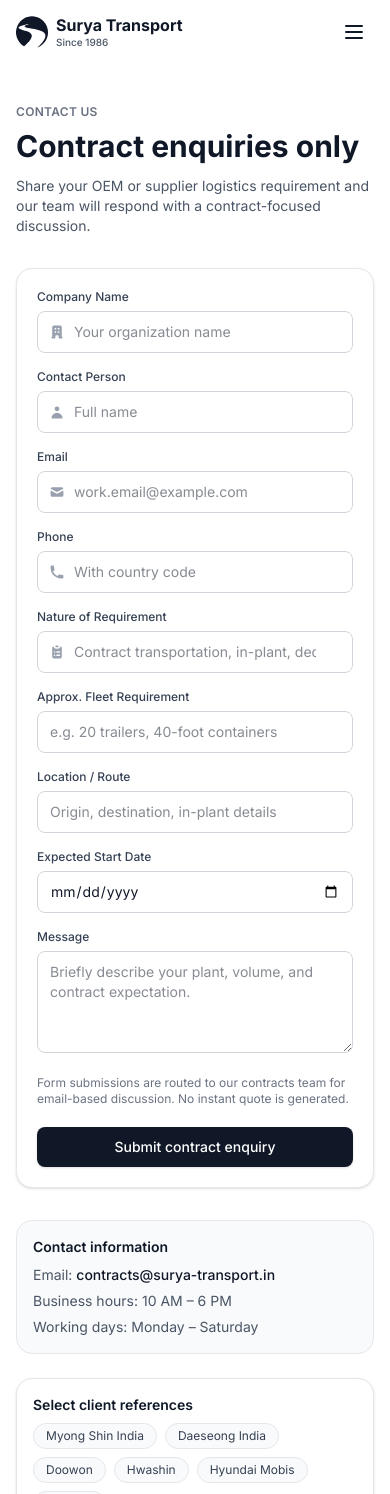
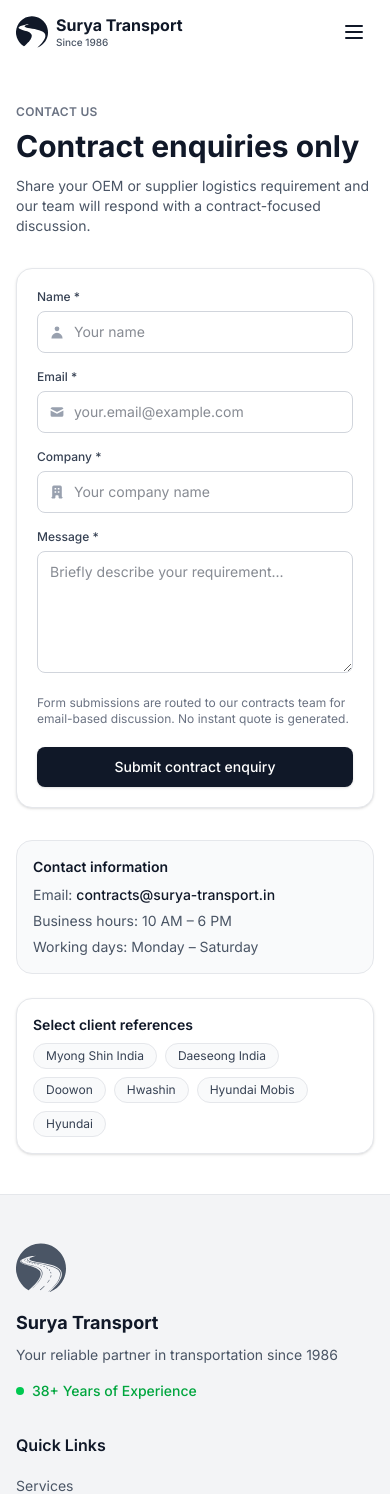
Before and after one commit to manojhegde2001/surya-transport, a Next.js app: page /contact in a window 390 px wide. Shown: the top 1494 px of the page. Built offline with nearby package versions, Linux system fonts and the light colour scheme.

Commit message:
mail config

```diff
--- a/package.json
+++ b/package.json
@@ -12,8 +12,9 @@
     "dotenv": "^17.2.3",
     "framer-motion": "^12.24.7",
     "googleapis": "^170.1.0",
-    "next": "16.1.1",
+    "next": "^16.1.5",
     "next-themes": "^0.4.6",
+    "nodemailer": "^7.0.12",
     "react": "19.2.3",
     "react-dom": "19.2.3",
     "react-hook-form": "^7.70.0",
@@ -24,6 +25,7 @@
   "devDependencies": {
     "@tailwindcss/postcss": "^4",
     "@types/node": "^25.0.3",
+    "@types/nodemailer": "^7.0.9",
     "@types/react": "^19",
     "@types/react-dom": "^19",
     "babel-plugin-react-compiler": "1.0.0",
--- a/src/app/contact/page.tsx
+++ b/src/app/contact/page.tsx
@@ -1,7 +1,7 @@
 'use client';
 
 import { useState } from 'react';
-import { HiMail, HiUser, HiPhone, HiOfficeBuilding, HiClipboardList } from 'react-icons/hi';
+import { HiMail, HiUser, HiOfficeBuilding } from 'react-icons/hi';
 
 const clientNames = [
   'Myong Shin India',
@@ -14,11 +14,39 @@
 
 export default function ContactPage() {
   const [submitting, setSubmitting] = useState(false);
+  const [status, setStatus] = useState('');
 
-  const handleSubmit = (e: React.FormEvent<HTMLFormElement>) => {
+  const handleSubmit = async (e: React.FormEvent<HTMLFormElement>) => {
     e.preventDefault();
     setSubmitting(true);
-    setTimeout(() => setSubmitting(false), 1000);
+    setStatus('');
+
+    const formData = new FormData(e.currentTarget);
+    const data = {
+      name: formData.get('name'),
+      email: formData.get('email'),
+      company: formData.get('company'),
+      message: formData.get('message'),
+    };
+
+    try {
+      const response = await fetch('/api/contact', {
+        method: 'POST',
+        headers: { 'Content-Type': 'application/json' },
+        body: JSON.stringify(data),
+      });
+
+      if (response.ok) {
+        setStatus('Message sent successfully!');
+        e.currentTarget.reset();
+      } else {
+        setStatus('Failed to send. Please try again.');
+      }
+    } catch (error) {
+      setStatus('Error occurred. Please try again.');
+    } finally {
+      setSubmitting(false);
+    }
   };
 
   return (
@@ -42,10 +70,46 @@
             onSubmit={handleSubmit}
             className="rounded-2xl border border-gray-200 dark:border-gray-800 bg-white dark:bg-gray-900/80 p-5 sm:p-6 shadow-sm"
           >
-            <div className="grid gap-4 sm:gap-5 sm:grid-cols-2">
-              <div className="sm:col-span-2">
+            <div className="space-y-4">
+              <div>
                 <label className="block text-xs font-medium text-gray-700 dark:text-gray-300 mb-1.5">
-                  Company Name
+                  Name *
+                </label>
+                <div className="relative">
+                  <span className="pointer-events-none absolute inset-y-0 left-3 flex items-center text-gray-400">
+                    <HiUser className="w-4 h-4" />
+                  </span>
+                  <input
+                    type="text"
+                    name="name"
+                    required
+                    className="w-full rounded-lg border border-gray-300 dark:border-gray-700 bg-white dark:bg-gray-950 px-9 py-2.5 text-sm text-gray-900 dark:text-gray-100 focus:outline-none focus:ring-2 focus:ring-gray-900 dark:focus:ring-gray-100"
+                    placeholder="Your name"
+                  />
+                </div>
+              </div>
+
+              <div>
+                <label className="block text-xs font-medium text-gray-700 dark:text-gray-300 mb-1.5">
+                  Email *
+                </label>
+                <div className="relative">
+                  <span className="pointer-events-none absolute inset-y-0 left-3 flex items-center text-gray-400">
+                    <HiMail className="w-4 h-4" />
+                  </span>
+                  <input
+                    type="email"
+                    name="email"
+                    required
+                    className="w-full rounded-lg border border-gray-300 dark:border-gray-700 bg-white dark:bg-gray-950 px-9 py-2.5 text-sm text-gray-900 dark:text-gray-100 focus:outline-none focus:ring-2 focus:ring-gray-900 dark:focus:ring-gray-100"
+                    placeholder="your.email@example.com"
+                  />
+                </div>
+              </div>
+
+              <div>
+                <label className="block text-xs font-medium text-gray-700 dark:text-gray-300 mb-1.5">
+                  Company *
                 </label>
                 <div className="relative">
                   <span className="pointer-events-none absolute inset-y-0 left-3 flex items-center text-gray-400">
@@ -53,127 +117,39 @@
                   </span>
                   <input
                     type="text"
+                    name="company"
                     required
                     className="w-full rounded-lg border border-gray-300 dark:border-gray-700 bg-white dark:bg-gray-950 px-9 py-2.5 text-sm text-gray-900 dark:text-gray-100 focus:outline-none focus:ring-2 focus:ring-gray-900 dark:focus:ring-gray-100"
-                    placeholder="Your organization name"
+                    placeholder="Your company name"
                   />
                 </div>
               </div>
 
               <div>
                 <label className="block text-xs font-medium text-gray-700 dark:text-gray-300 mb-1.5">
-                  Contact Person
-                </label>
-                <div className="relative">
-                  <span className="pointer-events-none absolute inset-y-0 left-3 flex items-center text-gray-400">
-                    <HiUser className="w-4 h-4" />
-                  </span>
-                  <input
-                    type="text"
-                    required
-                    className="w-full rounded-lg border border-gray-300 dark:border-gray-700 bg-white dark:bg-gray-950 px-9 py-2.5 text-sm text-gray-900 dark:text-gray-100 focus:outline-none focus:ring-2 focus:ring-gray-900 dark:focus:ring-gray-100"
-                    placeholder="Full name"
-                  />
-                </div>
-              </div>
-
-              <div>
-                <label className="block text-xs font-medium text-gray-700 dark:text-gray-300 mb-1.5">
-                  Email
-                </label>
-                <div className="relative">
-                  <span className="pointer-events-none absolute inset-y-0 left-3 flex items-center text-gray-400">
-                    <HiMail className="w-4 h-4" />
-                  </span>
-                  <input
-                    type="email"
-                    required
-                    className="w-full rounded-lg border border-gray-300 dark:border-gray-700 bg-white dark:bg-gray-950 px-9 py-2.5 text-sm text-gray-900 dark:text-gray-100 focus:outline-none focus:ring-2 focus:ring-gray-900 dark:focus:ring-gray-100"
-                    placeholder="work.email@example.com"
-                  />
-                </div>
-              </div>
-
-              <div>
-                <label className="block text-xs font-medium text-gray-700 dark:text-gray-300 mb-1.5">
-                  Phone
-                </label>
-                <div className="relative">
-                  <span className="pointer-events-none absolute inset-y-0 left-3 flex items-center text-gray-400">
-                    <HiPhone className="w-4 h-4" />
-                  </span>
-                  <input
-                    type="tel"
-                    required
-                    className="w-full rounded-lg border border-gray-300 dark:border-gray-700 bg-white dark:bg-gray-950 px-9 py-2.5 text-sm text-gray-900 dark:text-gray-100 focus:outline-none focus:ring-2 focus:ring-gray-900 dark:focus:ring-gray-100"
-                    placeholder="With country code"
-                  />
-                </div>
-              </div>
-
-              <div className="sm:col-span-2">
-                <label className="block text-xs font-medium text-gray-700 dark:text-gray-300 mb-1.5">
-                  Nature of Requirement
-                </label>
-                <div className="relative">
-                  <span className="pointer-events-none absolute inset-y-0 left-3 flex items-center text-gray-400">
-                    <HiClipboardList className="w-4 h-4" />
-                  </span>
-                  <input
-                    type="text"
-                    required
-                    className="w-full rounded-lg border border-gray-300 dark:border-gray-700 bg-white dark:bg-gray-950 px-9 py-2.5 text-sm text-gray-900 dark:text-gray-100 focus:outline-none focus:ring-2 focus:ring-gray-900 dark:focus:ring-gray-100"
-                    placeholder="Contract transportation, in-plant, dedicated fleet, etc."
-                  />
-                </div>
-              </div>
-
-              <div>
-                <label className="block text-xs font-medium text-gray-700 dark:text-gray-300 mb-1.5">
-                  Approx. Fleet Requirement
-                </label>
-                <input
-                  type="text"
-                  required
-                  className="w-full rounded-lg border border-gray-300 dark:border-gray-700 bg-white dark:bg-gray-950 px-3 py-2.5 text-sm text-gray-900 dark:text-gray-100 focus:outline-none focus:ring-2 focus:ring-gray-900 dark:focus:ring-gray-100"
-                  placeholder="e.g. 20 trailers, 40-foot containers"
-                />
-              </div>
-
-              <div>
-                <label className="block text-xs font-medium text-gray-700 dark:text-gray-300 mb-1.5">
-                  Location / Route
-                </label>
-                <input
-                  type="text"
-                  required
-                  className="w-full rounded-lg border border-gray-300 dark:border-gray-700 bg-white dark:bg-gray-950 px-3 py-2.5 text-sm text-gray-900 dark:text-gray-100 focus:outline-none focus:ring-2 focus:ring-gray-900 dark:focus:ring-gray-100"
-                  placeholder="Origin, destination, in-plant details"
-                />
-              </div>
-
-              <div>
-                <label className="block text-xs font-medium text-gray-700 dark:text-gray-300 mb-1.5">
-                  Expected Start Date
-                </label>
-                <input
-                  type="date"
-                  className="w-full rounded-lg border border-gray-300 dark:border-gray-700 bg-white dark:bg-gray-950 px-3 py-2.5 text-sm text-gray-900 dark:text-gray-100 focus:outline-none focus:ring-2 focus:ring-gray-900 dark:focus:ring-gray-100"
-                />
-              </div>
-
-              <div className="sm:col-span-2">
-                <label className="block text-xs font-medium text-gray-700 dark:text-gray-300 mb-1.5">
-                  Message
+                  Message *
                 </label>
                 <textarea
+                  name="message"
                   required
-                  rows={4}
+                  rows={5}
                   className="w-full rounded-lg border border-gray-300 dark:border-gray-700 bg-white dark:bg-gray-950 px-3 py-2.5 text-sm text-gray-900 dark:text-gray-100 focus:outline-none focus:ring-2 focus:ring-gray-900 dark:focus:ring-gray-100"
-                  placeholder="Briefly describe your plant, volume, and contract expectation."
+                  placeholder="Briefly describe your requirement..."
                 />
               </div>
             </div>
+
+            {status && (
+              <p
+                className={`mt-4 text-sm ${
+                  status.includes('success')
+                    ? 'text-green-600 dark:text-green-400'
+                    : 'text-red-600 dark:text-red-400'
+                }`}
+              >
+                {status}
+              </p>
+            )}
 
             <p className="mt-4 text-xs text-gray-500 dark:text-gray-400">
               Form submissions are routed to our contracts team for email-based discussion. No
@@ -197,9 +173,12 @@
               <ul className="space-y-1.5 text-sm text-gray-600 dark:text-gray-300">
                 <li>
                   Email:{' '}
-                  <span className="font-medium text-gray-900 dark:text-gray-100">
+                  <a
+                    href="mailto:contracts@surya-transport.in"
+                    className="font-medium text-gray-900 dark:text-gray-100 hover:underline"
+                  >
                     contracts@surya-transport.in
-                  </span>
+                  </a>
                 </li>
                 <li>Business hours: 10 AM – 6 PM</li>
                 <li>Working days: Monday – Saturday</li>
```
Also changed, not shown: src/app/api/contact/route.ts (added, +36 -0 lines), 2 other files (tests, documents, lock files or other folders).
